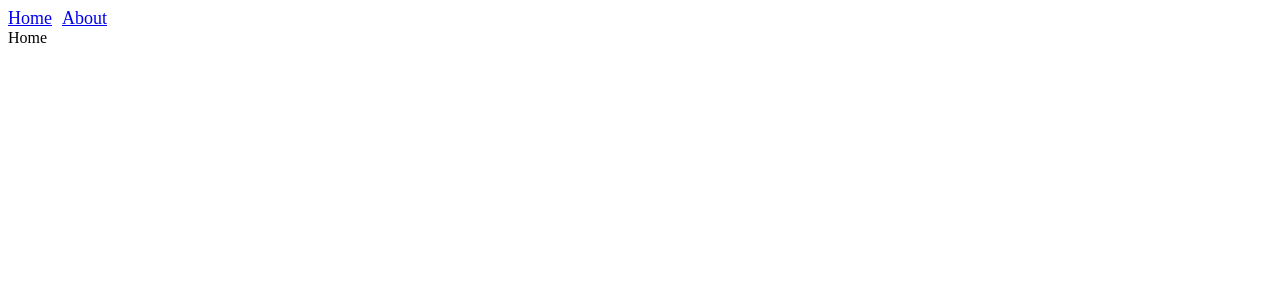
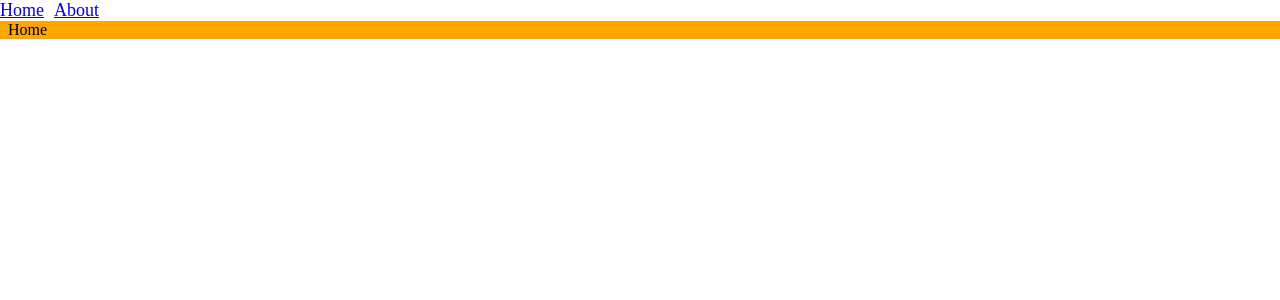
Before and after one commit to sg-cli/vue2-base-vite, a Vue app: page / in a window 1280 px wide. Shown: the top 300 px of the page. Built offline with nearby package versions, Linux system fonts and the light colour scheme.

Commit message:
feat: add支持less和postcss以及vite常规配置修改

```diff
--- a/package.json
+++ b/package.json
@@ -9,6 +9,9 @@
     "preview": "vite preview"
   },
   "devDependencies": {
+    "autoprefixer": "^10.4.15",
+    "less": "^4.2.0",
+    "postcss": "^8.4.29",
     "vite": "^4.4.5",
     "vite-plugin-vue2": "^2.0.3"
   },
--- a/src/main.js
+++ b/src/main.js
@@ -1,13 +1,14 @@
-import Vue from 'vue'
-import App from './App.vue'
-import router from './router/index.js'
-import { createPinia, PiniaVuePlugin } from 'pinia'
+import Vue from "vue";
+import App from "./App.vue";
+import router from "@/router";
+import { createPinia, PiniaVuePlugin } from "pinia";
+import "@/style/index.css";
 
-Vue.use(PiniaVuePlugin)
-const pinia = createPinia()
+Vue.use(PiniaVuePlugin);
+const pinia = createPinia();
 
 new Vue({
   router,
   pinia,
-  render: h => h(App)
-}).$mount('#app')
+  render: (h) => h(App),
+}).$mount("#app");
--- /dev/null
+++ b/src/style/index.css
@@ -0,0 +1,7 @@
+* {
+  padding: 0;
+  margin: 0;
+}
+.home {
+  background: pink;
+}
--- a/src/views/Home.vue
+++ b/src/views/Home.vue
@@ -1,16 +1,25 @@
 <template>
-  <div id="container">Home</div>
+  <div class="home">  Home  </div>
 </template>
 
 <script>
+import { userStore } from "../store/index.js";
 export default {
   name: "Home",
   data() {
     return {};
   },
-  mounted() {},
-  methods: {},
+  mounted() {
+    const { count, arr } = userStore();
+    console.log(count, arr, "----store-0000==");
+  },
+  components: {},
 };
 </script>
 
-<style scoped lang="less"></style>
+<style scoped lang="less">
+.home {
+  background: orange;
+  user-select: none;
+}
+</style>
--- a/vite.config.js
+++ b/vite.config.js
@@ -1,5 +1,32 @@
-import { createVuePlugin } from 'vite-plugin-vue2'
+import { createVuePlugin } from "vite-plugin-vue2";
+// 配置@别名
+import { resolve } from "path";
 
 export default {
-  plugins: [createVuePlugin()]
-}
+  plugins: [createVuePlugin()],
+  // ↓解析配置
+  resolve: {
+    // ↓import引入忽略文件的后缀名
+    extensions: [".js", ".jsx", ".json", ".vue"],
+    // ↓路径别名
+    alias: {
+      "@": resolve(__dirname, "./src"),
+    },
+  },
+  server: {
+    host: "0.0.0.0", // 如果将此设置为 0.0.0.0 或者 true 将监听所有地址，包括局域网和公网地址。
+    port: 4000, // 设置服务启动端口号，如果端口已经被使用，Vite 会自动尝试下一个可用的端口
+    https: false, // 是否开启https
+    open: true, // boolean | string 设置服务启动时是否自动打开浏览器，当此值为字符串时，会被用作 URL 的路径名
+    cors: true, // 为开发服务器配置 CORS，配置为允许跨域
+    // 设置代理，根据我们项目实际情况配置
+    proxy: {
+      "/api": {
+        target: "http://127.0.0.1:8000", // 后台服务地址
+        changeOrigin: true, // 是否允许不同源
+        secure: false, // 支持https
+        rewrite: (path) => path.replace(/^\/api/, ""),
+      },
+    },
+  },
+};
```
Also changed, not shown: .postcssrc.cjs (added).
